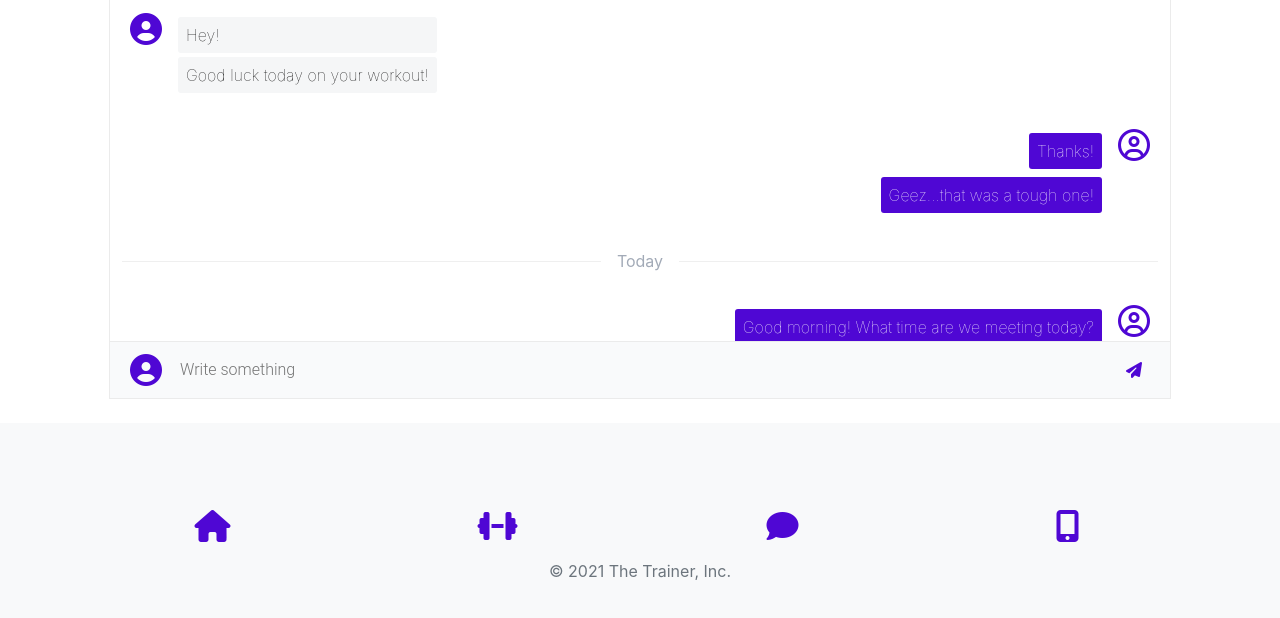
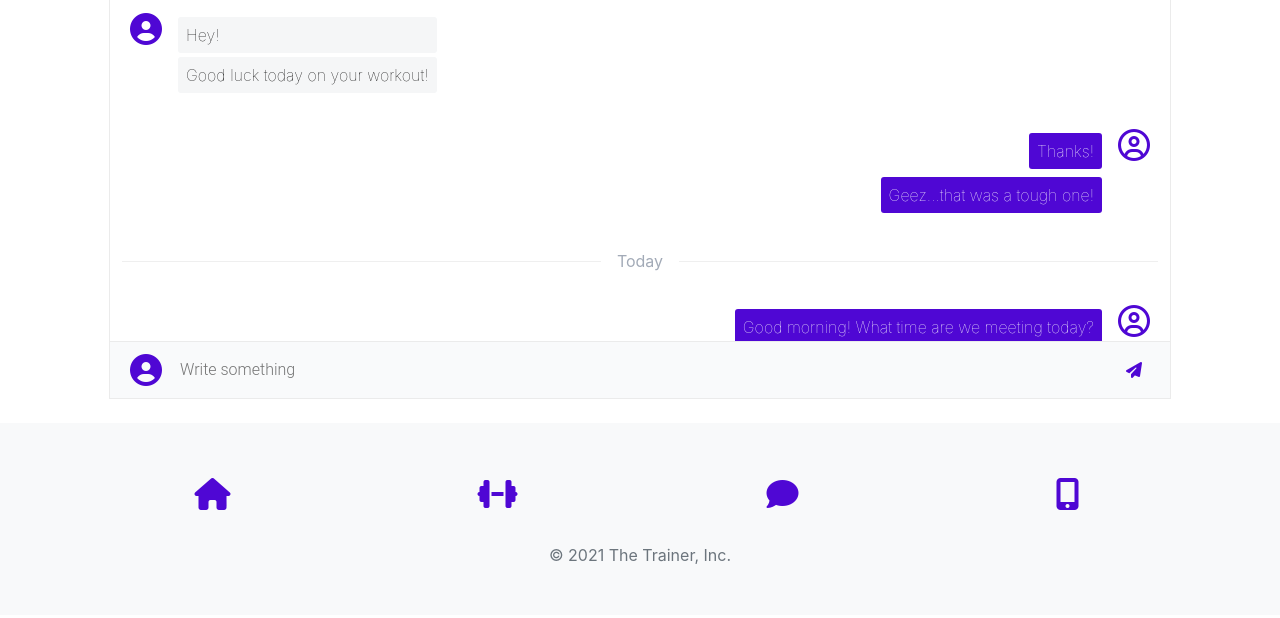
Before and after one commit to rjescobedo/personal-trainer, a website: page messenger-trainer.html in a window 1280 px wide. Shown: the part 358-976 px from the top of the page. Drawn offline with nearby package versions, Linux system fonts and the light colour scheme.

Commit message:
Footer Edits

```diff
--- a/css/styles.scss
+++ b/css/styles.scss
@@ -47,7 +47,7 @@ body {
 }
 
 .site-footer {
-    padding: 5rem 0;
+    padding: 3rem 0;
 }
 
 .fa-dumbbell,
--- a/messenger-trainer.html
+++ b/messenger-trainer.html
@@ -127,9 +127,9 @@
                 <a role="button" class="btn" href="contact-trainer.html" data-toggle="tooltip" data-placement="top" title="Contact"><i class="fas fa-mobile-alt fa-2x"></i></a>
             </div>
         </div>
-        <div class="row text-center">
-          <div class="col py-2">
-            <span class="text-muted">&copy; 2021 The Trainer, Inc.</span>
+        <div class="row text-center pt-4">
+            <div class="col">
+                <span class="text-muted">&copy; 2021 The Trainer, Inc.</span>
           </div>
         </div>
     </div>
```
Also changed, not shown: client.html (+4 -4 lines), contact-index.html (+4 -4 lines), contact-trainer.html (+4 -4 lines), contact.html (+4 -4 lines), index.html (+2 -2 lines), messenger.html (+3 -3 lines), trainer.html (+2 -2 lines), workouts-trainer.html (+4 -4 lines), workouts.html (+4 -4 lines), css/styles.css.
